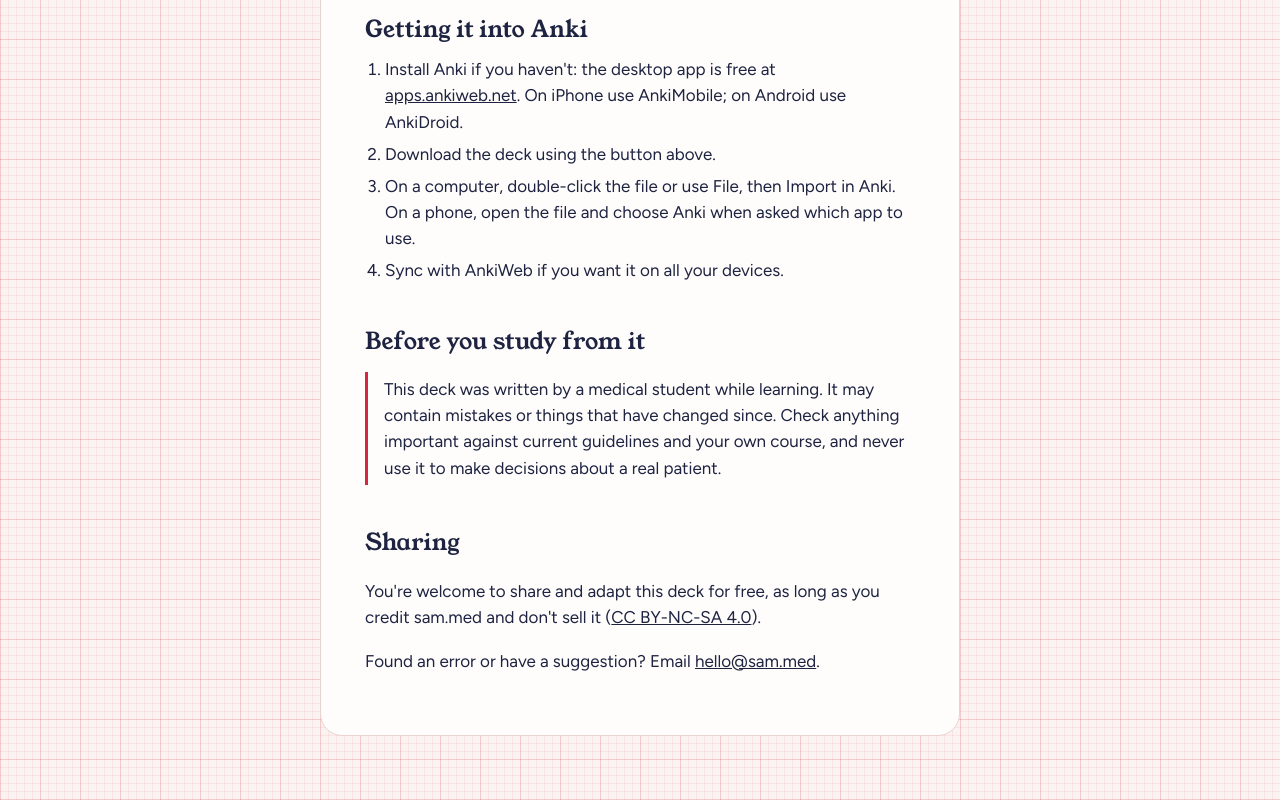
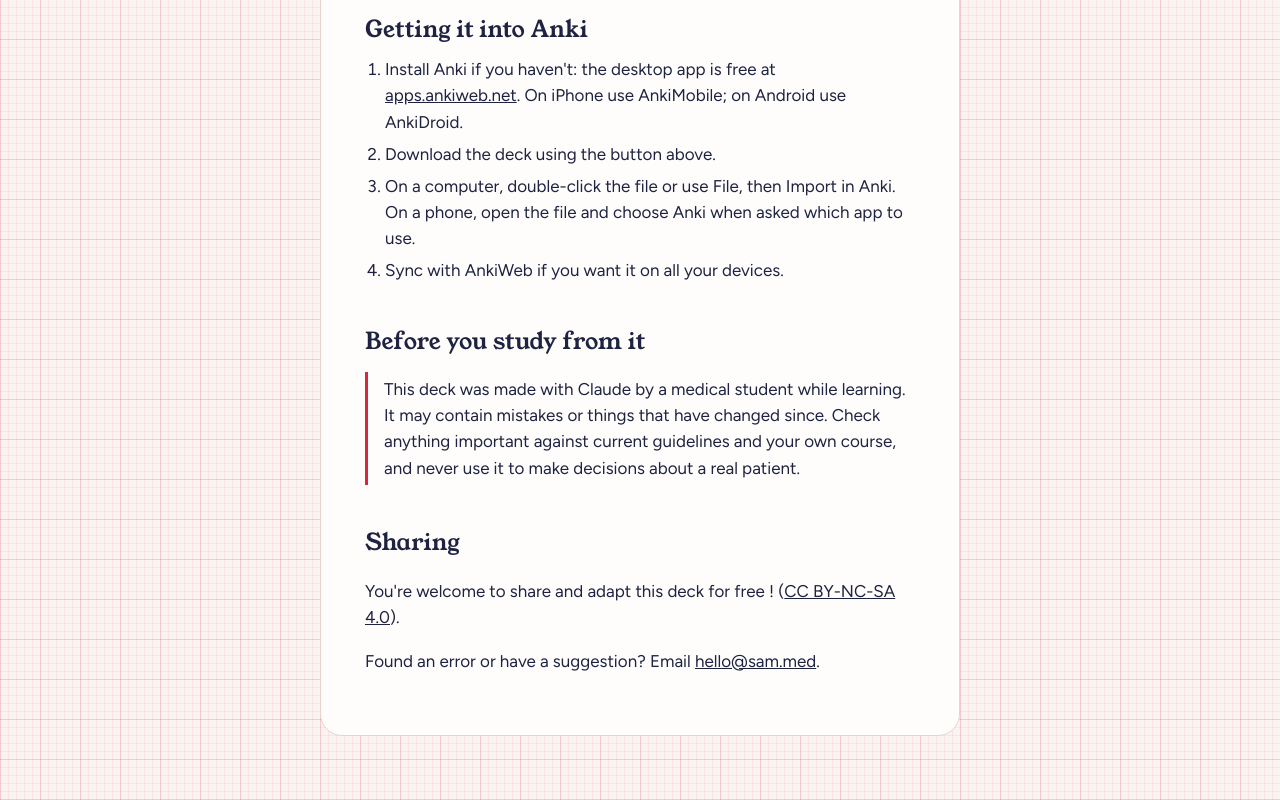
Before and after one commit to samuelsundararara1/sam-med, a plain HTML site: page gen-surg/index.html in a window 1280 px wide. Shown: the part 441-1241 px from the top of the page. Drawn offline with Linux system fonts and the light colour scheme.

Commit message:
Update index.html

```diff
--- a/gen-surg/index.html
+++ b/gen-surg/index.html
@@ -63,11 +63,11 @@
     </ol>
 
     <h2>Before you study from it</h2>
-    <p class="note">This deck was written by a medical student while learning. It may contain mistakes or things that have changed since. Check anything important against current guidelines and your own course, and never use it to make decisions about a real patient.</p>
+    <p class="note">This deck was made with Claude by a medical student while learning. It may contain mistakes or things that have changed since. Check anything important against current guidelines and your own course, and never use it to make decisions about a real patient.</p>
 
     <h2>Sharing</h2>
     <!-- Pick the licence you want; CC BY-NC-SA 4.0 is common for study decks -->
-    <p>You're welcome to share and adapt this deck for free, as long as you credit sam.med and don't sell it (<a href="https://creativecommons.org/licenses/by-nc-sa/4.0/">CC BY-NC-SA 4.0</a>).</p>
+    <p>You're welcome to share and adapt this deck for free ! (<a href="https://creativecommons.org/licenses/by-nc-sa/4.0/">CC BY-NC-SA 4.0</a>).</p>
     <p>Found an error or have a suggestion? Email <a href="mailto:hello@sam.med">hello@sam.med</a>.</p>
   </article>
 </div>
```
